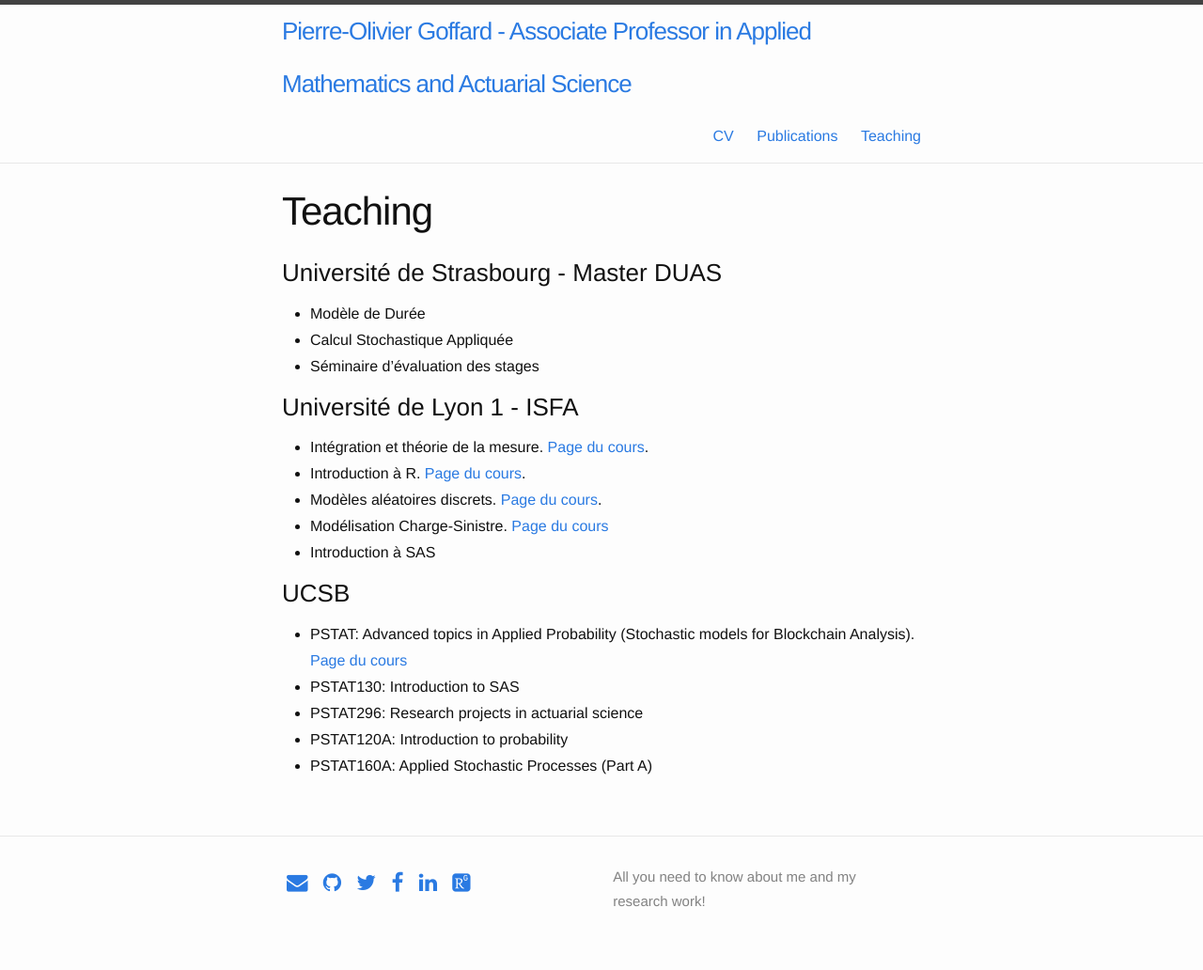
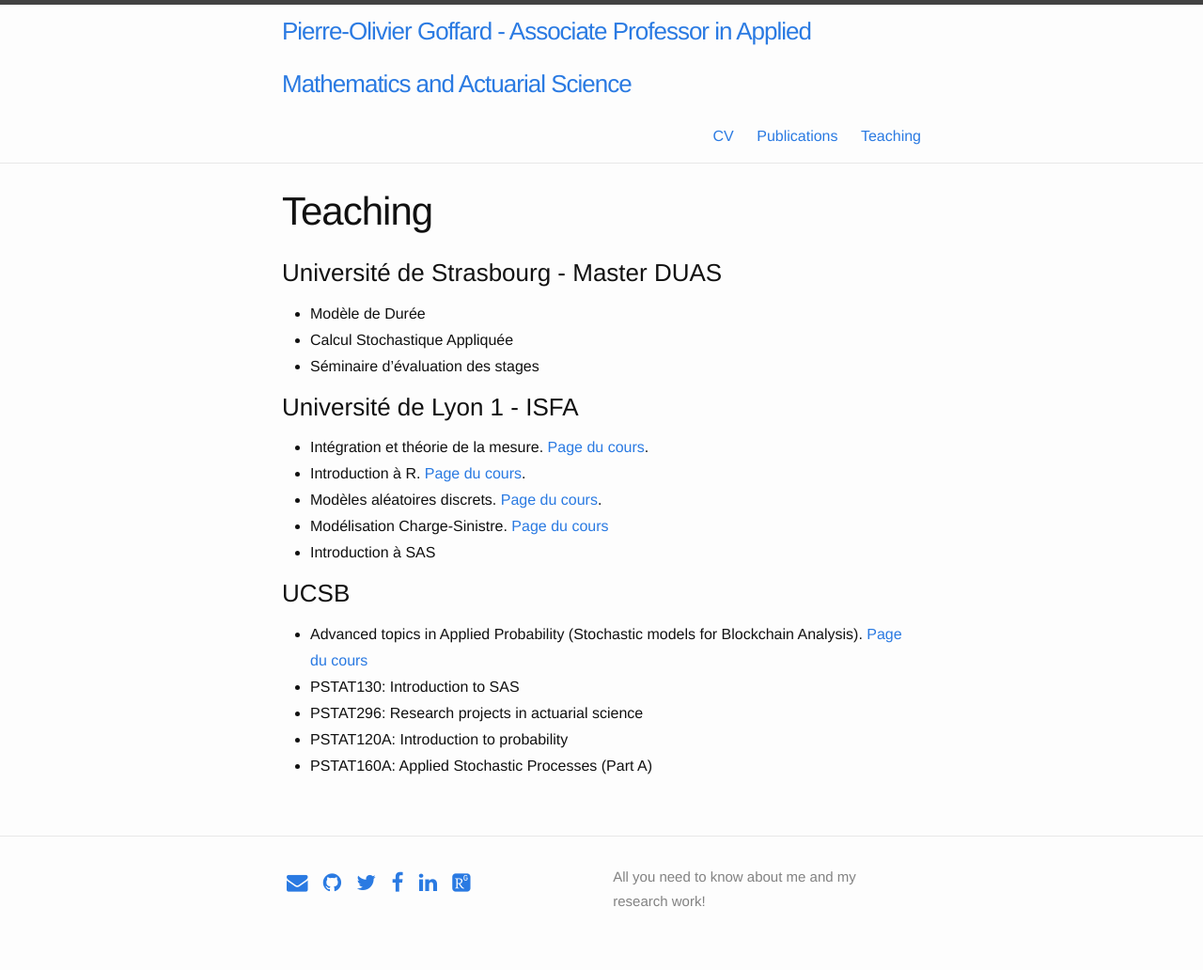
Before and after one commit to LaGauffre/LaGauffre.github.io, a Jekyll site: the page built from Teaching.md, in a window 1280 px wide. Shown: the whole page at 94% size. Built offline with Jekyll 4.4.1, drawn with Linux system fonts in a browser that asks for light colours; nearby versions of some CDN libraries; some web fonts are replaced.

Commit message:
Edit Teaching

```diff
--- a/Teaching.md
+++ b/Teaching.md
@@ -20,7 +20,7 @@
 
 ### UCSB
 
-* PSTAT: Advanced topics in Applied Probability (Stochastic models for Blockchain Analysis). [Page du cours](http://pierre-olivier.goffard.me/BLOCKASTICS/)
+* Advanced topics in Applied Probability (Stochastic models for Blockchain Analysis). [Page du cours](http://pierre-olivier.goffard.me/BLOCKASTICS/)
 * PSTAT130: Introduction to SAS
 * PSTAT296: Research projects in actuarial science
 * PSTAT120A: Introduction to probability
```
